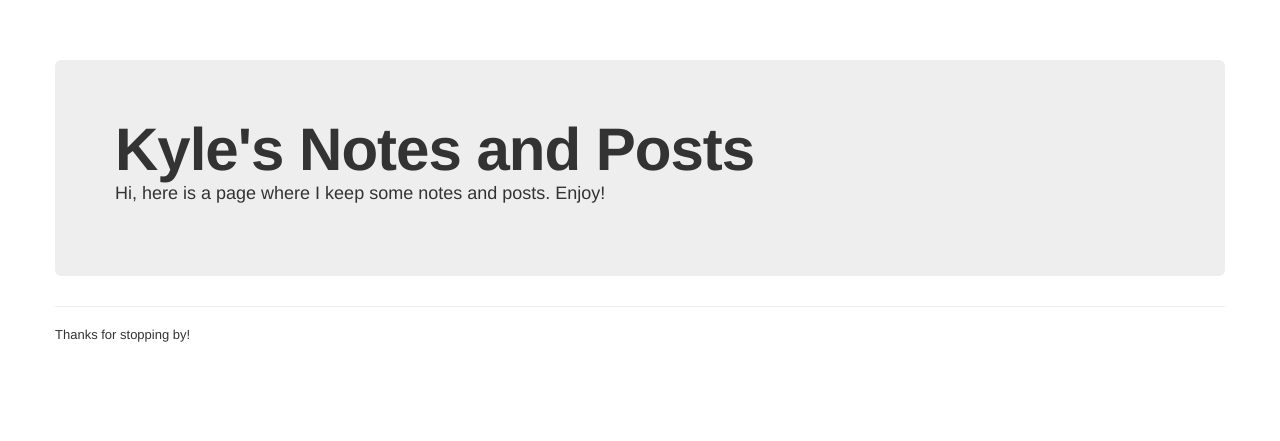
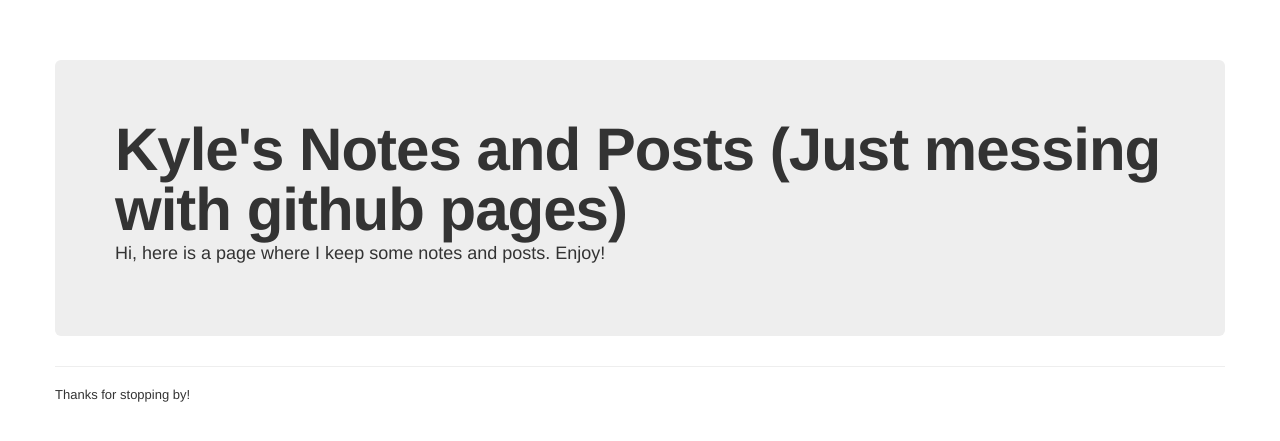
Before and after one commit to kleckie/kleckie.github.com, a Jekyll site: the page built from index.html, in a window 1280 px wide. Shown: the top 441 px of the page. Built offline with Jekyll 4.4.1, drawn with Linux system fonts in a browser that asks for light colours.

Commit message:
Update master

```diff
--- a/index.html
+++ b/index.html
@@ -4,7 +4,7 @@ title: Kyle's Blog
 ---
       <!-- Main hero unit for a primary marketing message or call to action -->
       <div class="hero-unit">
-        <h1>Kyle's Notes and Posts</h1>
+        <h1>Kyle's Notes and Posts (Just messing with github pages)</h1>
         <p>Hi, here is a page where I keep some notes and posts. Enjoy!</p>
       </div>
 
```
